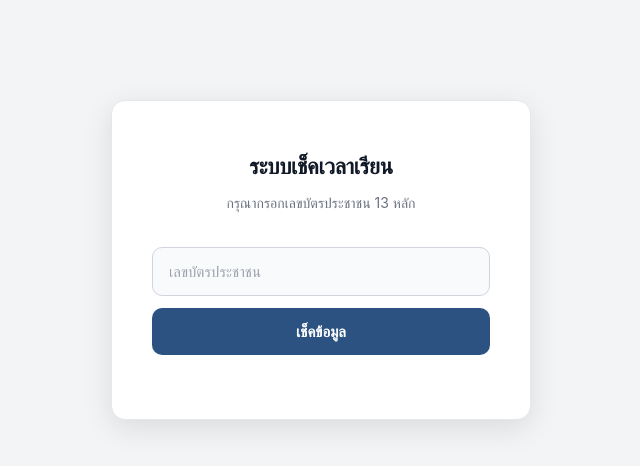
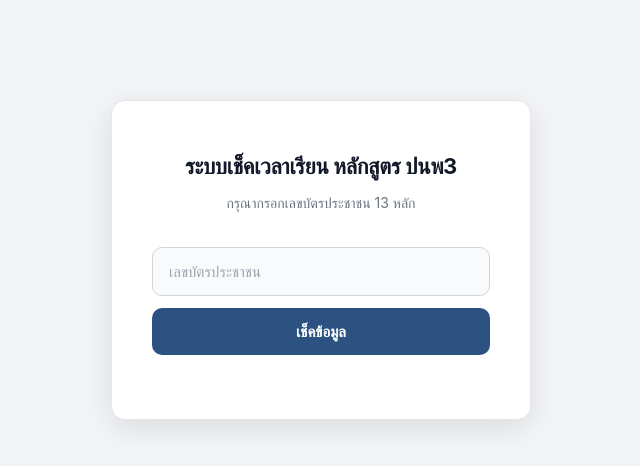
Before and after one commit to OyeonOppa/cml3scorecheck, a plain HTML site: page index.html in a window 1280 px wide. Shown: the whole page, without its empty margins (319-959 px from the left). Drawn offline with Linux system fonts and the light colour scheme; a web font is replaced by a local one.

Commit message:
Update title and heading for attendance system to include course name

```diff
--- a/index.html
+++ b/index.html
@@ -3,7 +3,7 @@
 <head>
     <meta charset="UTF-8">
     <meta name="viewport" content="width=device-width, initial-scale=1.0">
-    <title>ระบบเช็คเวลาเรียน</title>
+    <title>ระบบเช็คเวลาเรียน หลักสูตร ปนพ3</title>
     <link rel="stylesheet" href="css/style.css">
 </head>
 <body>
@@ -11,7 +11,7 @@
         <!-- Login Section -->
         <div id="loginSection" class="section active">
             <div class="login-card">
-                <h1>ระบบเช็คเวลาเรียน</h1>
+                <h1>ระบบเช็คเวลาเรียน หลักสูตร ปนพ3</h1>
                 <p class="subtitle">กรุณากรอกเลขบัตรประชาชน 13 หลัก</p>
                 <div class="input-group">
                     <input
```
